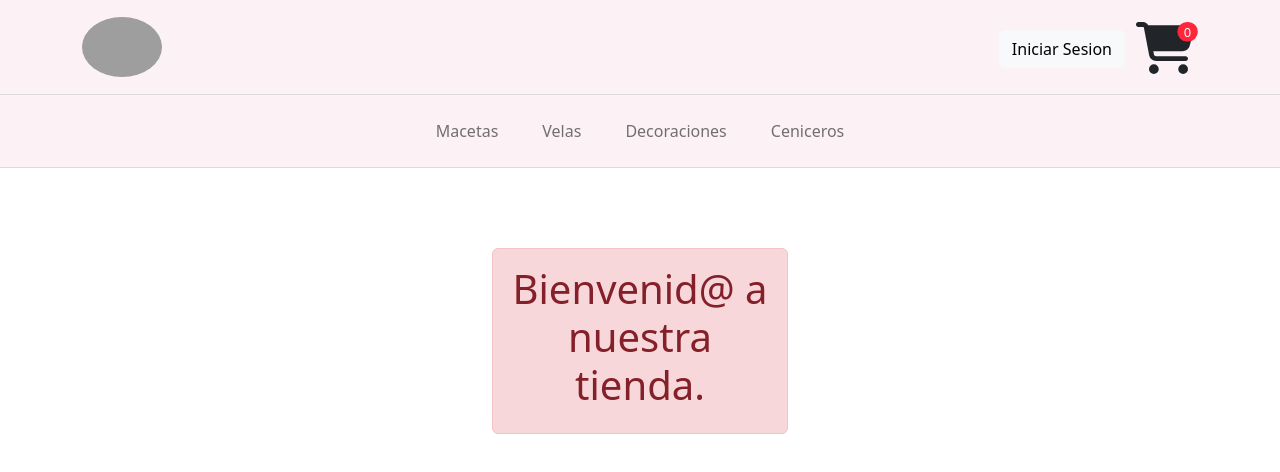
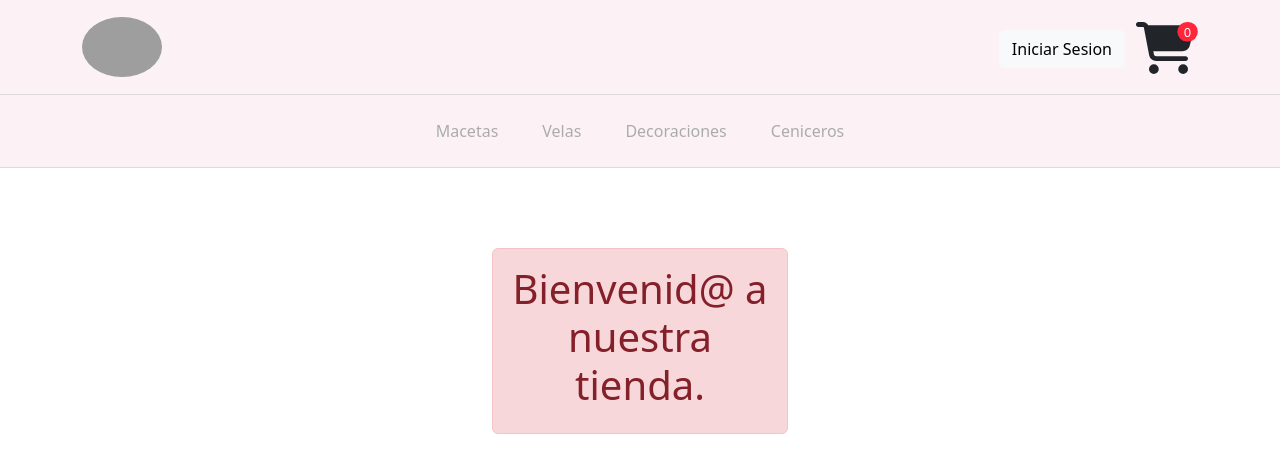
Before and after one commit to ezequielsaavedra/mezclartereacteps, a React (Create React App) app: page / in a window 1280 px wide. Shown: the top 472 px of the page. Built offline with nearby package versions, Linux system fonts and the light colour scheme; grey boxes are pictures that could not be loaded.

Commit message:
PreEntrega1 Saavedra

```diff
--- a/src/components/NavBarDos.css
+++ b/src/components/NavBarDos.css
@@ -20,3 +20,11 @@
     border:  2px solid rgb(252, 242, 246);
     border-bottom: 2px solid rgb(197, 193, 194);
 }
+
+.filtro-button {
+    color: rgb(170, 172, 171);
+}
+
+.filtro-button:active {
+    color: black;
+}
--- a/src/components/NavBarDos.js
+++ b/src/components/NavBarDos.js
@@ -11,10 +11,10 @@ function NavBarDos() {
                 <Navbar.Toggle aria-controls="basic-navbar-nav" />
                 <Navbar.Collapse id="basic-navbar-nav" >
                     <Nav className="me-auto justify-content-center products-nav">
-                        <Button variant="light" className='products-button'><Nav.Link href="#">Macetas</Nav.Link></Button>
-                        <Button variant="light" className='products-button'><Nav.Link href="#">Velas</Nav.Link></Button>
-                        <Button variant="light" className='products-button'><Nav.Link href="#">Decoraciones</Nav.Link></Button>
-                        <Button variant="light" className='products-button'><Nav.Link href="#">Ceniceros</Nav.Link></Button>
+                        <Button variant="light" className='products-button'><Nav.Link className='filtro-button'>Macetas</Nav.Link></Button>
+                        <Button variant="light" className='products-button'><Nav.Link className='filtro-button'>Velas</Nav.Link></Button>
+                        <Button variant="light" className='products-button'><Nav.Link className='filtro-button'>Decoraciones</Nav.Link></Button>
+                        <Button variant="light" className='products-button'><Nav.Link className='filtro-button'>Ceniceros</Nav.Link></Button>
                     </Nav>
                 </Navbar.Collapse>
             </Container>
```
